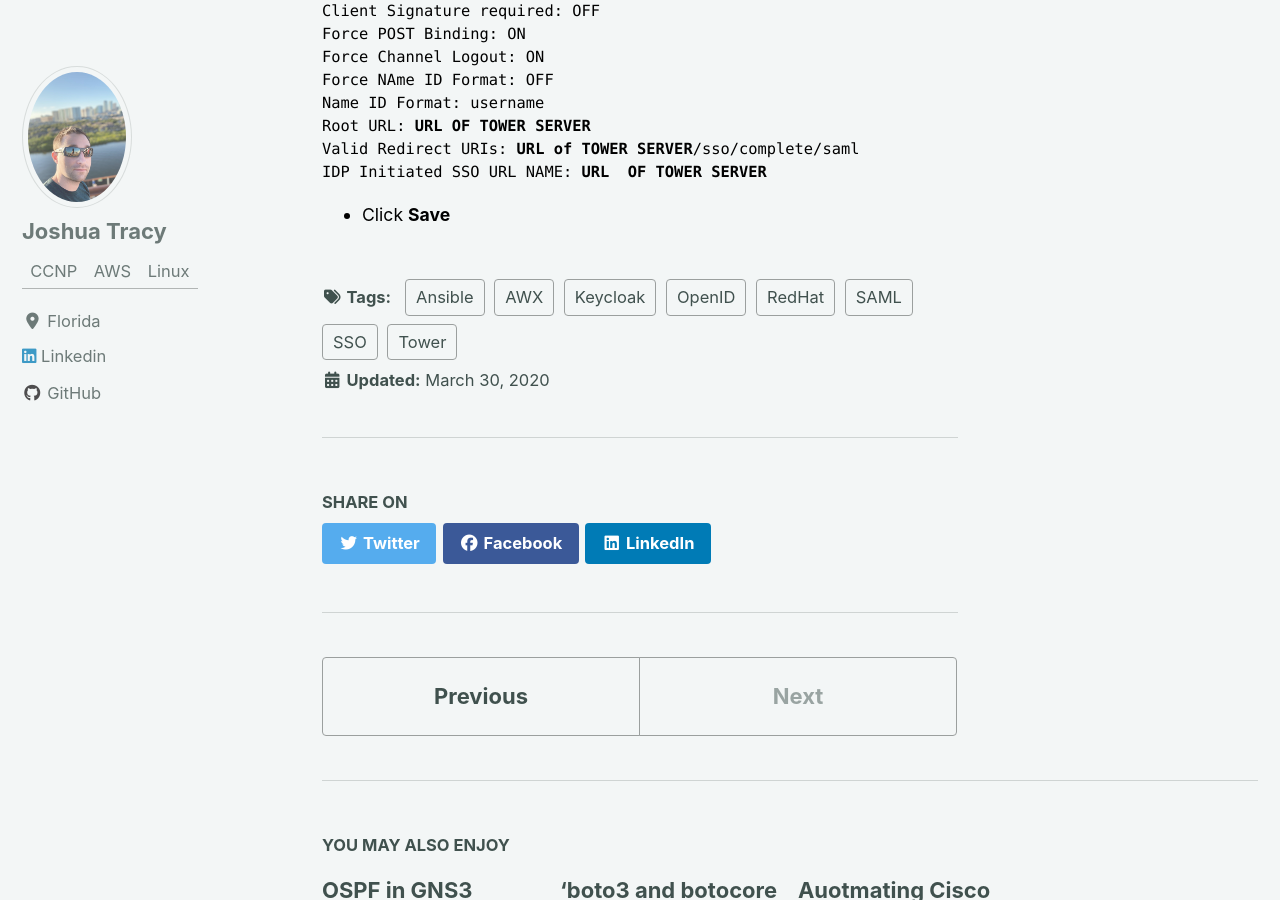
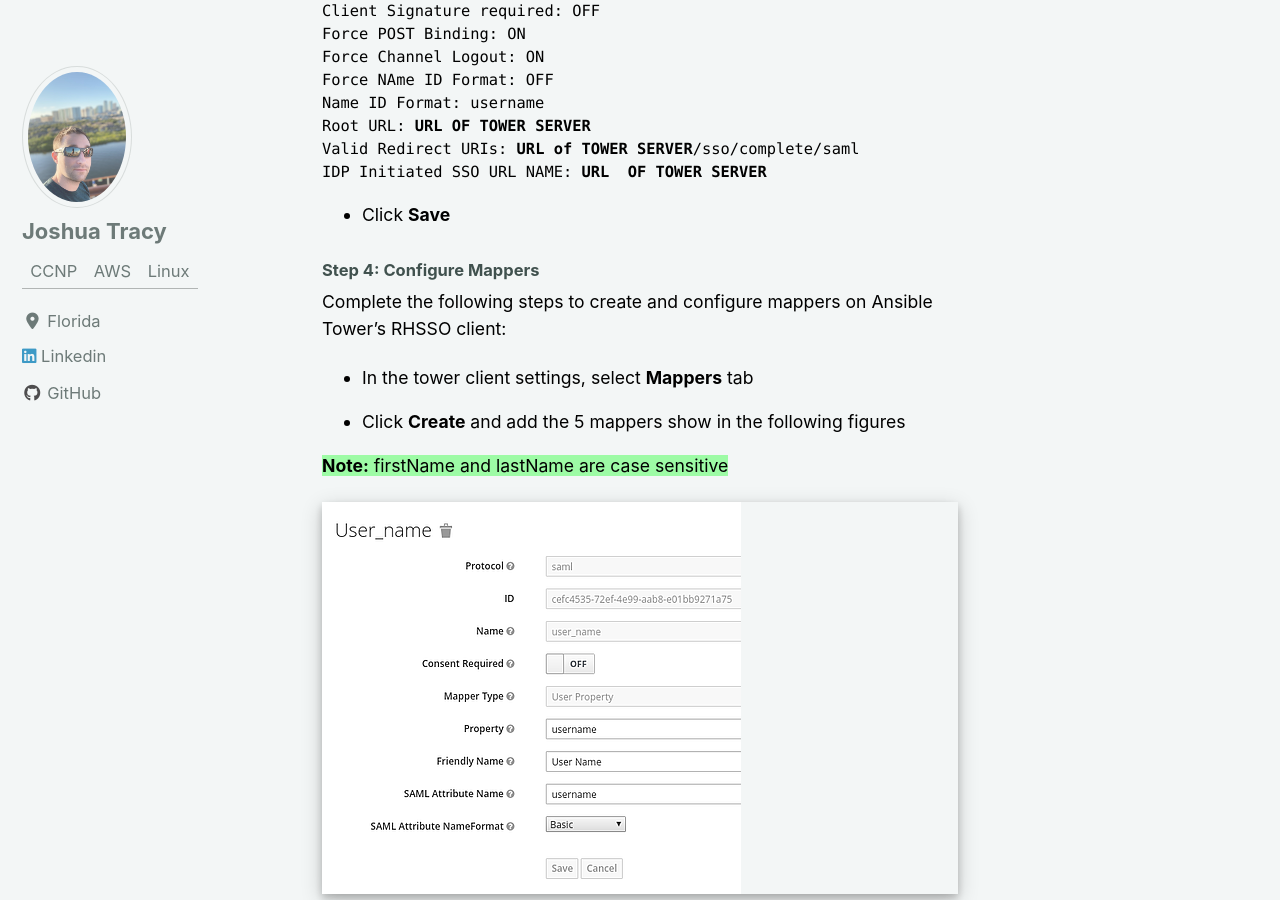
Before and after one commit to Josh-Tracy/Josh-Tracy.github.io, a Jekyll site: the page built from _posts/2020-03-30-Ansible_Tower_RedHatSSO.md, in a window 1280 px wide and 900 px high, scrolled down 4160 px. Built offline with Jekyll 4.4.1, drawn with Linux system fonts in a browser that asks for light colours; cached includes are drawn as plain includes; nearby versions of some CDN libraries; some of the changed text lies outside the part shown.

Commit message:
creating page

```diff
--- a/_posts/2020-03-30-Ansible_Tower_RedHatSSO.md
+++ b/_posts/2020-03-30-Ansible_Tower_RedHatSSO.md
@@ -175,3 +175,35 @@
 
 * Click <b>Save</b>
 {: style="color:black; font-size: 80%;"}
+
+#### Step 4: Configure Mappers
+Complete the following steps to create and configure mappers on Ansible Tower’s RHSSO client:
+{: style="color:black; font-size: 80%;"}
+
+* In the tower client settings, select <b>Mappers</b> tab
+{: style="color:black; font-size: 80%;"}
+* Click <b>Create</b> and add the 5 mappers show in the following figures
+{: style="color:black; font-size: 80%;"}
+
+<span style="background-color: #9DFBA5"><b>Note:</b> firstName and lastName are case sensitive</span>
+{: style="color:black; font-size: 80%;"}
+
+{:refdef: style="box-shadow: 0 4px 8px 0 rgba(0, 0, 0, 0.2), 0 6px 20px 0 rgba(0, 0, 0, 0.19);"}
+![My Image]({{ site.baseimg }}/images/username.png)
+{: refdef}
+
+{:refdef: style="box-shadow: 0 4px 8px 0 rgba(0, 0, 0, 0.2), 0 6px 20px 0 rgba(0, 0, 0, 0.19);"}
+![My Image]({{ site.baseimg }}/images/lastname.png)
+{: refdef}
+
+{:refdef: style="box-shadow: 0 4px 8px 0 rgba(0, 0, 0, 0.2), 0 6px 20px 0 rgba(0, 0, 0, 0.19);"}
+![My Image]({{ site.baseimg }}/images/email.png)
+{: refdef}
+
+{:refdef: style="box-shadow: 0 4px 8px 0 rgba(0, 0, 0, 0.2), 0 6px 20px 0 rgba(0, 0, 0, 0.19);"}
+![My Image]({{ site.baseimg }}/images/userid.png)
+{: refdef}
+
+{:refdef: style="box-shadow: 0 4px 8px 0 rgba(0, 0, 0, 0.2), 0 6px 20px 0 rgba(0, 0, 0, 0.19);"}
+![My Image]({{ site.baseimg }}/images/firstname.png)
+{: refdef}
```
Also changed, not shown: images/email.png (added), images/firstname.png (added), images/lastname.png (added), images/userid.png (added), images/username.png (added).
